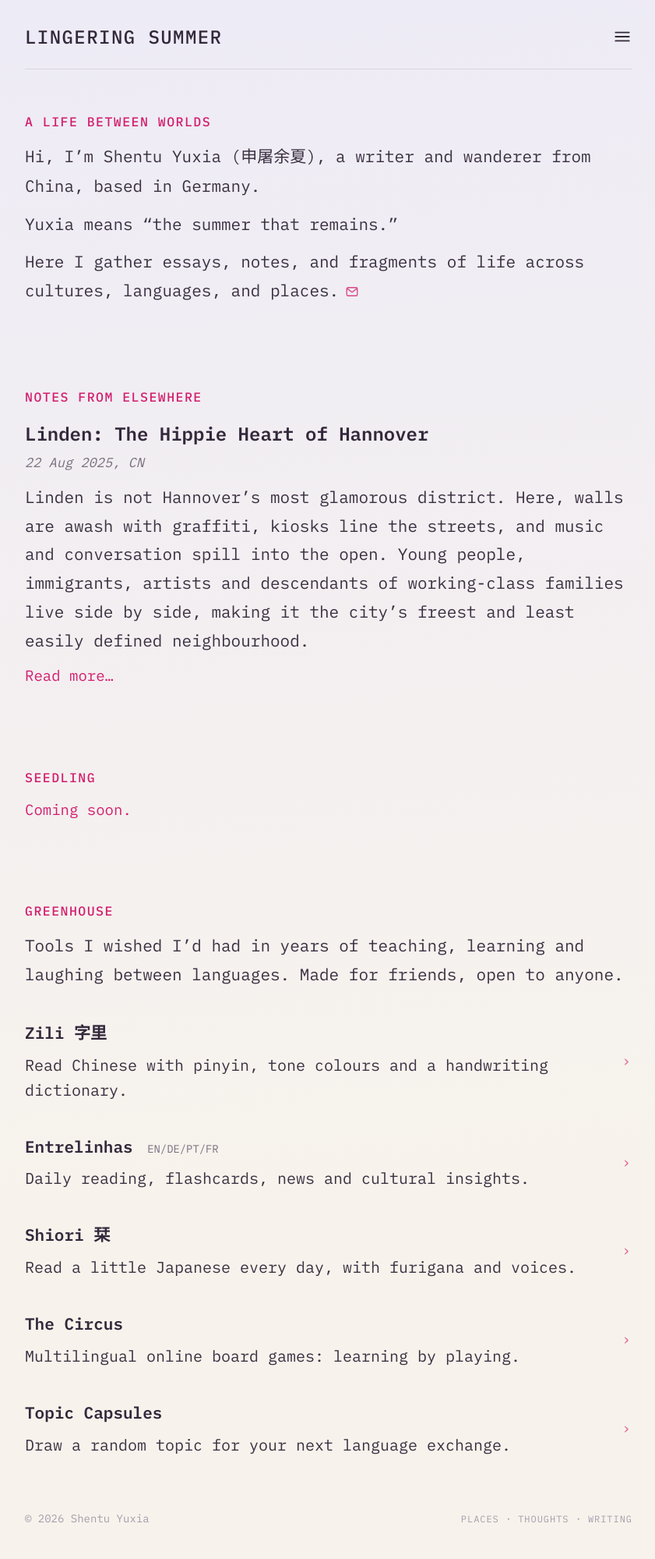
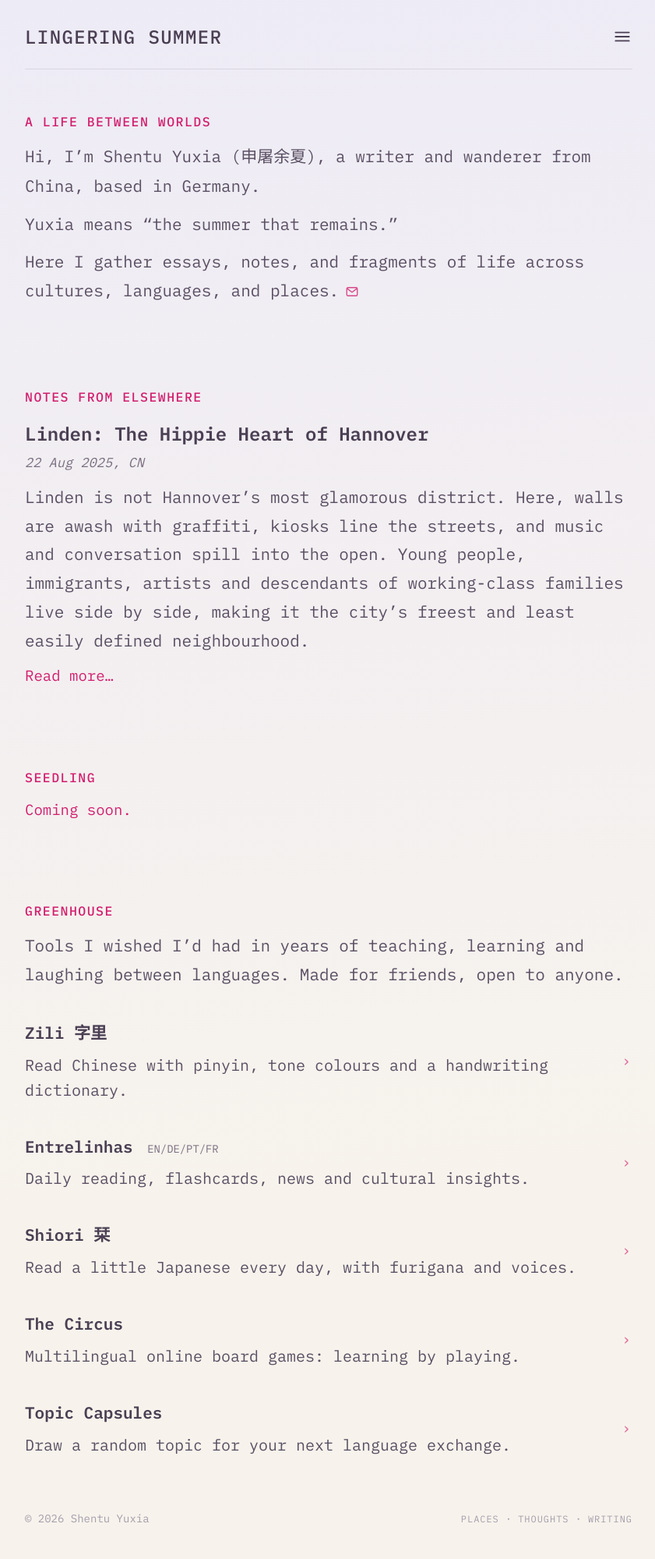
Before and after one commit to Shentuyuxia/lingersummer, a Jekyll site: the page built from index.html, in a window 1280 px wide. Shown: the whole page at 78% size, without its empty margins (218-1059 px from the left). Built offline with Jekyll 4.4.1, drawn with Linux system fonts in a browser that asks for light colours.

Commit message:
Body text in soft purple-grey instead of near-black
Co-Authored-By: Claude Opus 5.5 <noreply@anthropic.com>
Claude-Session: https://claude.ai/code/session_01SGPtAXhtPQfBd1awF46i3D

```diff
--- a/_layouts/essay.html
+++ b/_layouts/essay.html
@@ -109,6 +109,8 @@
   .prose blockquote{font-size:15.5px!important}
   .prose ol{font-size:15px!important}
   .credit{font-size:15px!important}
+  /* softer purple-grey text */
+  :root{--ink:#4a3f53;--muted:#5b5064}
 </style>
 </head>
 <body>
--- a/index.html
+++ b/index.html
@@ -210,7 +210,7 @@ layout: null
   .older summary{padding-left:0!important}
   .older .post{padding-top:14px}
   /* stronger body text */
-  :root{--ink:#33283b;--muted:#3b3142}
+  :root{--ink:#4a3f53;--muted:#5b5064}
   /* top bar: name left, sections right */
   .top{display:flex!important;justify-content:space-between;align-items:center;gap:16px;flex-wrap:wrap;padding:26px 0 20px!important;border-bottom:1px solid var(--line)}
   .brand{font-size:clamp(19px,2vw,24px)!important;font-weight:500!important;letter-spacing:.06em;text-transform:uppercase;color:var(--ink)}
```
